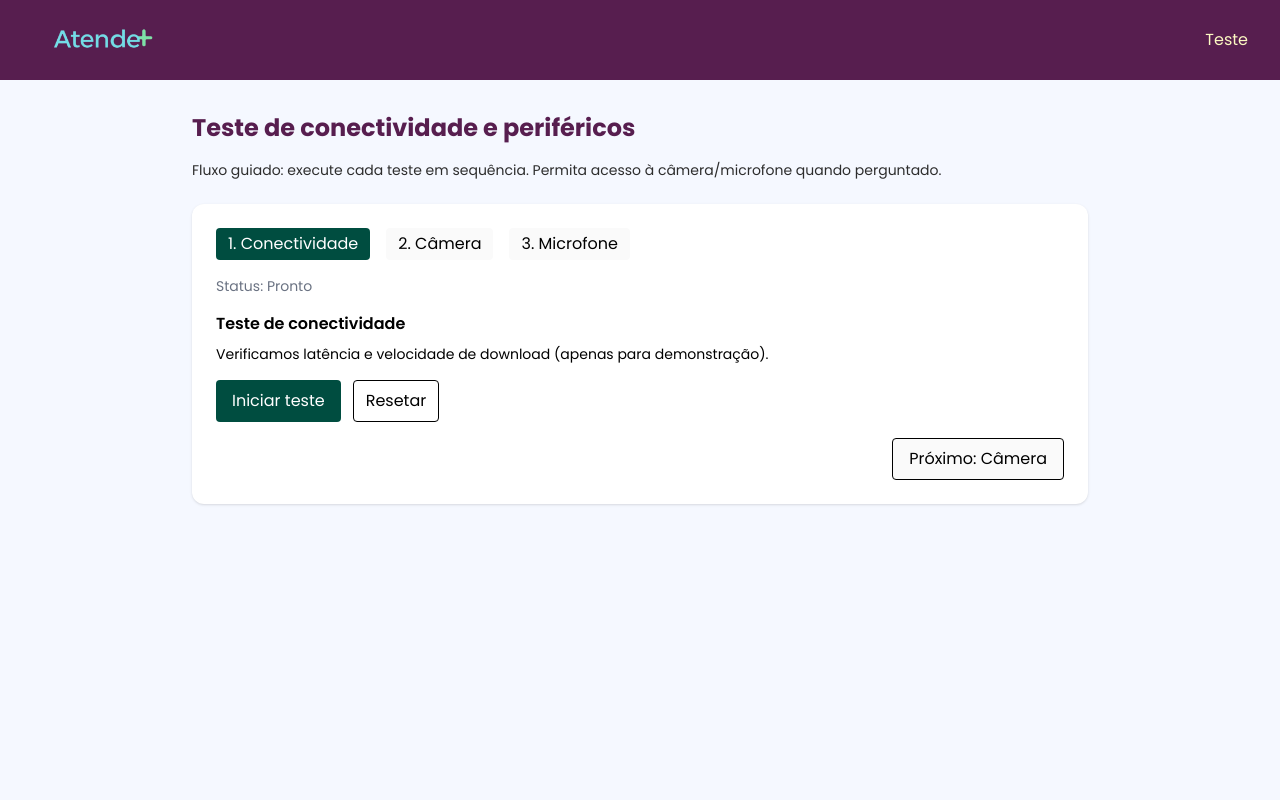
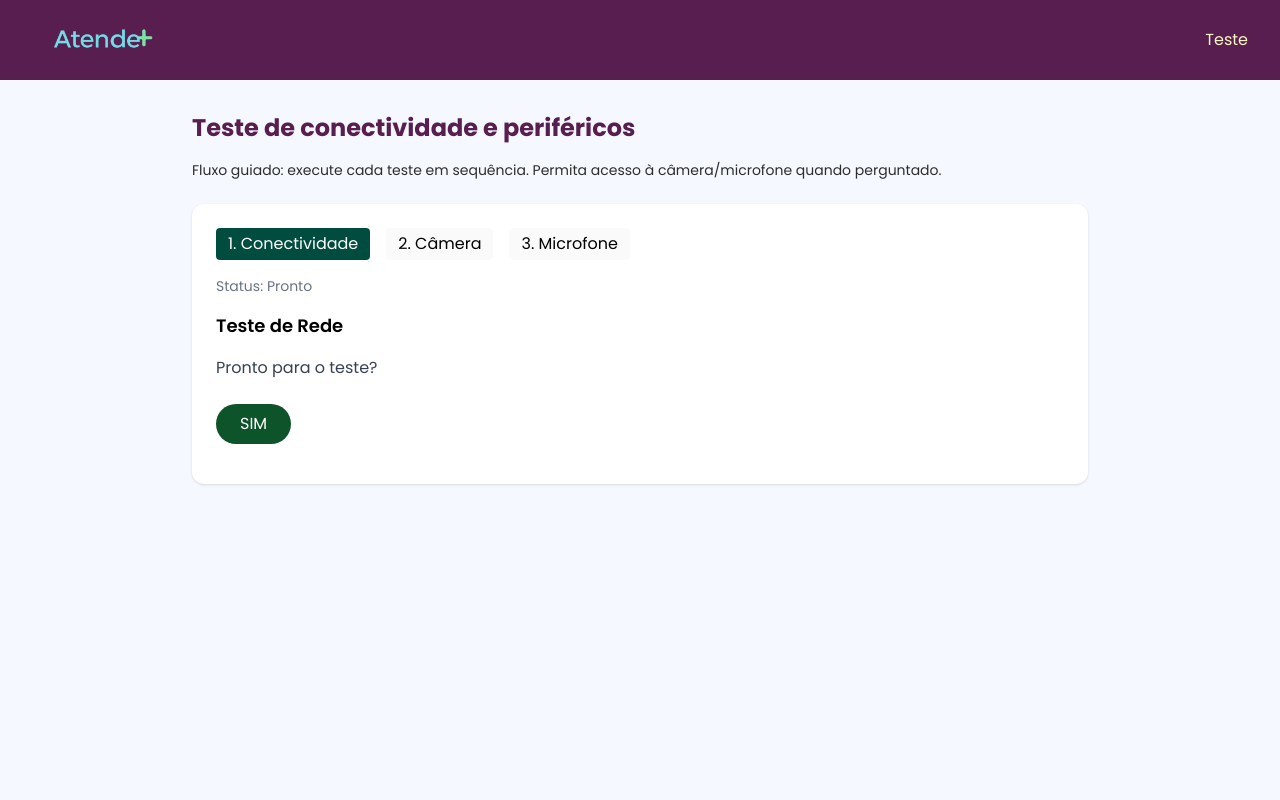
Before and after one commit to ChallengeAnaGuJoao/porta-de-entrada, a React (Vite) app: page /teste in a window 1280 px wide. Shown: the top 800 px of the page. Built offline with nearby package versions, Linux system fonts and the light colour scheme.

Commit message:
conectividade

```diff
--- /dev/null
+++ b/src/components/networktest.tsx
@@ -0,0 +1,174 @@
+import React, { useRef, useState } from 'react';
+  const TEST_DURATION = 3; // segundos
+
+const TEST_FILE_URL = 'https://storage.googleapis.com/gtv-videos-bucket/sample/BigBuckBunny.mp4';
+
+export default function NetworkTest({ onFinish }: { onFinish: (result: {
+  downloadMbps: number,
+  uploadMbps: number,
+  prepDuration: number,
+  status: "success" | "failure"
+}) => void }) {
+  const [progress, setProgress] = useState(0);
+  const [ready, setReady] = useState(false);
+  const [timerStart, setTimerStart] = useState<number | null>(null);
+  const [preTestDuration, setPreTestDuration] = useState<number | null>(null);
+  const [downloadMbps, setDownloadMbps] = useState<string | null>(null);
+  const [uploadMbps, setUploadMbps] = useState<string | null>(null);
+  const [networkLoading, setNetworkLoading] = useState(false);
+  const [networkError, setNetworkError] = useState('');
+  const [testDone, setTestDone] = useState(false);
+  const [testDuration, setTestDuration] = useState<number | null>(null);
+
+  const handleReady = () => {
+    setReady(true);
+    setTimerStart(performance.now());
+    setTestDone(false);
+    setPreTestDuration(null);
+  };
+  const handleStartTest = async () => {
+    setNetworkError('');
+    setDownloadMbps(null);
+    setUploadMbps(null);
+    setNetworkLoading(true);
+    // Calcular tempo de preparação
+    let prepDuration = null;
+    if (timerStart) {
+      prepDuration = (performance.now() - timerStart) / 1000;
+      setPreTestDuration(prepDuration);
+    }
+    setProgress(0);
+    setNetworkLoading(true);
+    const startTime = performance.now();
+    let running = true;
+    const updateProgress = () => {
+      const elapsed = (performance.now() - startTime) / 1000;
+      setProgress(Math.min(99, (elapsed / TEST_DURATION) * 100));
+      if (running) {
+        requestAnimationFrame(updateProgress);
+      }
+    };
+    requestAnimationFrame(updateProgress);
+    try {
+      // Download test
+      const startDownload = performance.now();
+      const resp = await fetch(TEST_FILE_URL);
+      const blob = await resp.blob();
+      const endDownload = performance.now();
+      const sizeBytes = blob.size;
+      const timeSec = (endDownload - startDownload) / 1000;
+      const mbps = ((sizeBytes * 8) / 1e6) / timeSec;
+      setDownloadMbps(mbps.toFixed(2));
+
+      // Upload test (simulate by sending small blob)
+      const uploadData = new Uint8Array(100 * 1024); // 100KB
+      const startUpload = performance.now();
+      await fetch('https://httpbin.org/post', {
+        method: 'POST',
+        body: uploadData,
+      });
+      const endUpload = performance.now();
+      const uploadTimeSec = (endUpload - startUpload) / 1000;
+      const uploadMbps = ((uploadData.length * 8) / 1e6) / uploadTimeSec;
+      setUploadMbps(uploadMbps.toFixed(2));
+  running = false;
+  setNetworkLoading(false);
+  setTestDone(true);
+  setProgress(100);
+    } catch (err) {
+  running = false;
+  setNetworkError('Erro ao testar a rede.');
+  setProgress(0);
+  setNetworkLoading(false);
+  setTestDone(true);
+    }
+  };
+  // Barra de progresso
+  const ProgressBar = ({ value }: { value: number }) => (
+    <div style={{ width: '100%', height: '12px', background: '#eee', borderRadius: '8px', margin: '16px 0' }}>
+      <div style={{ width: `${value}%`, height: '100%', background: '#6c2eb6', borderRadius: '8px', transition: 'width 0.2s' }} />
+    </div>
+  );
+
+  return (
+  <div className="network-card">
+      <h2 className="text-lg font-semibold mb-4">Teste de Rede</h2>
+      {!ready ? (
+        <>
+          <p className="mb-6 text-gray-700">Pronto para o teste?</p>
+          <button className="bg-green-900 text-white rounded-full px-6 py-2 mb-4 hover:bg-green-800 transition" onClick={handleReady}>
+            SIM
+          </button>
+        </>
+      ) : (
+        <>
+          <button className="bg-green-900 text-white rounded-full px-6 py-2 mb-4 hover:bg-green-800 transition" onClick={handleStartTest} disabled={networkLoading}>
+            {networkLoading ? 'Testando...' : 'Começar Teste de Rede'}
+          </button>
+      {/* Barra de progresso durante o teste */}
+      {(!testDone && !networkError && !ready && !networkLoading) ? null : (networkLoading && !testDone) ? <ProgressBar value={progress} /> : null}
+          <div className="w-full flex flex-col items-center mt-2">
+            {downloadMbps && (<p className="text-green-900">Download: {downloadMbps} Mbps</p>)}
+            {uploadMbps && (<p className="text-green-900">Upload: {uploadMbps} Mbps</p>)}
+            {networkError && (
+              <>
+                <p className="text-red-500 mt-2">{networkError}</p>
+                <button
+                    className="mt-6 bg-green-600 text-white rounded-full px-6 py-2 hover:bg-green-700 transition"
+                    onClick={() => { setTestDone(false);
+                    onFinish({
+                        downloadMbps: 0,
+                        uploadMbps: 0,
+                        prepDuration: preTestDuration ?? 0,
+                        status: "failure"
+                    });
+                    }}
+                >
+                  Ir para o próximo teste
+                </button>
+              </>
+            )}
+            {downloadMbps && uploadMbps && !networkError && (
+              <div className="mt-4">
+                {parseFloat(downloadMbps) >= 25 && parseFloat(uploadMbps) >= 3 ? (
+                  <span className="font-bold">Conexão boa para videoconferência.</span>
+                ) : (
+                  <span className="text-red-500 font-bold">Conexão abaixo do ideal para videoconferência.</span>
+                )}
+              </div>
+            )}
+          </div>
+          {testDone && !networkError && (
+            <>
+              <div className="w-full flex flex-col items-center mt-4">
+                <p className="text-green-900 font-bold mb-2">Teste de rede realizado!</p>
+                {preTestDuration !== null && (
+                  <p className="text-gray-700 mb-2">Tempo de preparação: {preTestDuration.toFixed(2)} segundos</p>
+                )}
+                {testDuration !== null && (
+                  <p className="text-gray-700 mb-2">Duração do teste: {testDuration.toFixed(2)} segundos</p>
+                )}
+              </div>
+              <button
+                className="mt-6 bg-green-900 text-white rounded-full px-6 py-2 hover:bg-green-800 transition"
+                onClick={() => {
+                    setTestDone(false);
+                    if (preTestDuration !== null && downloadMbps && uploadMbps) {
+                        onFinish({
+                            downloadMbps: parseFloat(downloadMbps),
+                            uploadMbps: parseFloat(uploadMbps),
+                            prepDuration: preTestDuration,
+                            status: (parseFloat(downloadMbps) >= 25 && parseFloat(uploadMbps) >= 3) ? "success" : "failure"
+                        });
+                    }
+                }}
+            >
+                Ir para o próximo teste
+              </button>
+            </>
+          )}
+        </>
+      )}
+    </div>
+  );
+}
--- a/src/page/teste.tsx
+++ b/src/page/teste.tsx
@@ -4,6 +4,7 @@ import { Header } from "../components/header";
 import { WatsonChat } from "../components/WatsonChat";
 import "../index.css";
 import * as faceapi from "face-api.js";
+import NetworkTest from '../components/networktest';
 
 type MicDevice = {
   deviceId: string;
@@ -63,59 +64,6 @@ export function Teste() {
   const rafRef = useRef<number | null>(null);
   const recordedChunksRef = useRef<Blob[]>([]);
   const mediaRecorderRef = useRef<MediaRecorder | null>(null);
-
-// --- CONNECTIVITY TEST ---
-async function runConnectivityTest() {
-  setBusy(true);
-  try {
-    const url = "https://storage.googleapis.com/gtv-videos-bucket/sample/BigBuckBunny.mp4"
-
-    // Ping test (5 samples)
-    const samples: number[] = [];
-    for (let i = 0; i < 5; i++) {
-      const t0 = performance.now();
-      await fetch(url, { method: "HEAD", cache: "no-store" });
-      samples.push(performance.now() - t0);
-    }
-    const mean = Math.round(samples.reduce((a, b) => a + b, 0) / samples.length);
-    const jitter = Math.round(
-      samples.slice(1).reduce((acc, v, i) => acc + Math.abs(v - samples[i]), 0) /
-        (samples.length - 1)
-    );
-
-    // Download test (~1MB)
-    const dlStart = performance.now();
-    const dlResp = await fetch(url, { cache: "no-store" });
-    const dlBuffer = await dlResp.arrayBuffer();
-    const dlMs = (performance.now() - dlStart) / 1000;
-    const bytes = dlBuffer.byteLength;
-    const kbps = Math.round((bytes * 8) / dlMs / 1000);
-    const [micAudioUrl, setMicAudioUrl] = useState<string | null>(null);
-
-    const status: TestStatus = mean < 600 && kbps > 400 ? "success" : "failure";
-
-    setResults((prev) => ({
-      ...prev,
-      connectivity: {
-        pingMs: mean,
-        downloadKbps: kbps,
-        downloadBytes: bytes,
-        details: `jitter ${jitter} ms, ${samples.length} amostras, download em ${dlMs.toFixed(2)}s`,
-        status,
-      },
-    }));
-  } catch (err: any) {
-    setResults((prev) => ({
-      ...prev,
-      connectivity: {
-        details: `erro: ${err?.message || err}`,
-        status: "failure",
-      },
-    }));
-  } finally {
-    setBusy(false);
-  }
-}
 
 
   // --- CAMERA TEST ---
@@ -412,55 +360,21 @@ function drawLevel() {
             </div>
           </div>
 
-          {/* --- CONNECTIVITY --- */}
           {step === "connectivity" && (
             <div>
-              <h2 className="font-semibold mb-2">Teste de conectividade</h2>
-              <p className="text-sm mb-4">
-                Verificamos latência e velocidade de download (apenas para
-                demonstração).
-              </p>
-              <div className="flex flex-wrap gap-3">
-                <button
-                  disabled={busy}
-                  onClick={runConnectivityTest}
-                  className="bg-verde-escuro text-white px-4 py-2 rounded w-full sm:w-auto"
-                >
-                  Iniciar teste
-                </button>
-                <button
-                  onClick={() => {
-                    setResults((prev) => ({ ...prev, connectivity: undefined }));
-                  }}
-                  className="px-3 py-2 rounded border w-full sm:w-auto"
-                >
-                  Resetar
-                </button>
-              </div>
-            {results.connectivity && (
-  <div className="mt-4 bg-bg-escurinho p-3 rounded flex flex-col sm:flex-row items-start sm:items-center gap-2">
-    {renderStatus(results.connectivity.status)}
-    <div>
-      <p>Ping médio: {results.connectivity.pingMs ?? "—"} ms</p>
-      <p>
-        Download: {results.connectivity.downloadKbps ?? "—"} kbps (
-        {results.connectivity.downloadBytes ?? "—"} bytes)
-      </p>
-      <p className="text-sm text-gray-600">
-        {results.connectivity.details}
-      </p>
-    </div>
-  </div>
-)}
-
-              <div className="mt-4 flex justify-end">
-                <button
-                  onClick={() => setStep("camera")}
-                  className="px-4 py-2 rounded bg-quase-branco border"
-                >
-                  Próximo: Câmera
-                </button>
-              </div>
+              <NetworkTest
+                onFinish={({ downloadMbps, uploadMbps, prepDuration, status }) => {
+                  setResults((prev) => ({
+                    ...prev,
+                    connectivity: {
+                      downloadKbps: downloadMbps ? Math.round(downloadMbps * 1000 / 8) : undefined,
+                      details: `Download: ${downloadMbps ?? '-'} Mbps, Upload: ${uploadMbps ?? '-'} Mbps, Prep: ${prepDuration?.toFixed(2) ?? '-'}s`,
+                      status: status ?? ((downloadMbps && downloadMbps >= 25 && uploadMbps && uploadMbps >= 3) ? "success" : "failure"),
+                    },
+                  }));
+                  setStep("camera");
+                }}
+              />
             </div>
           )}
 
```
